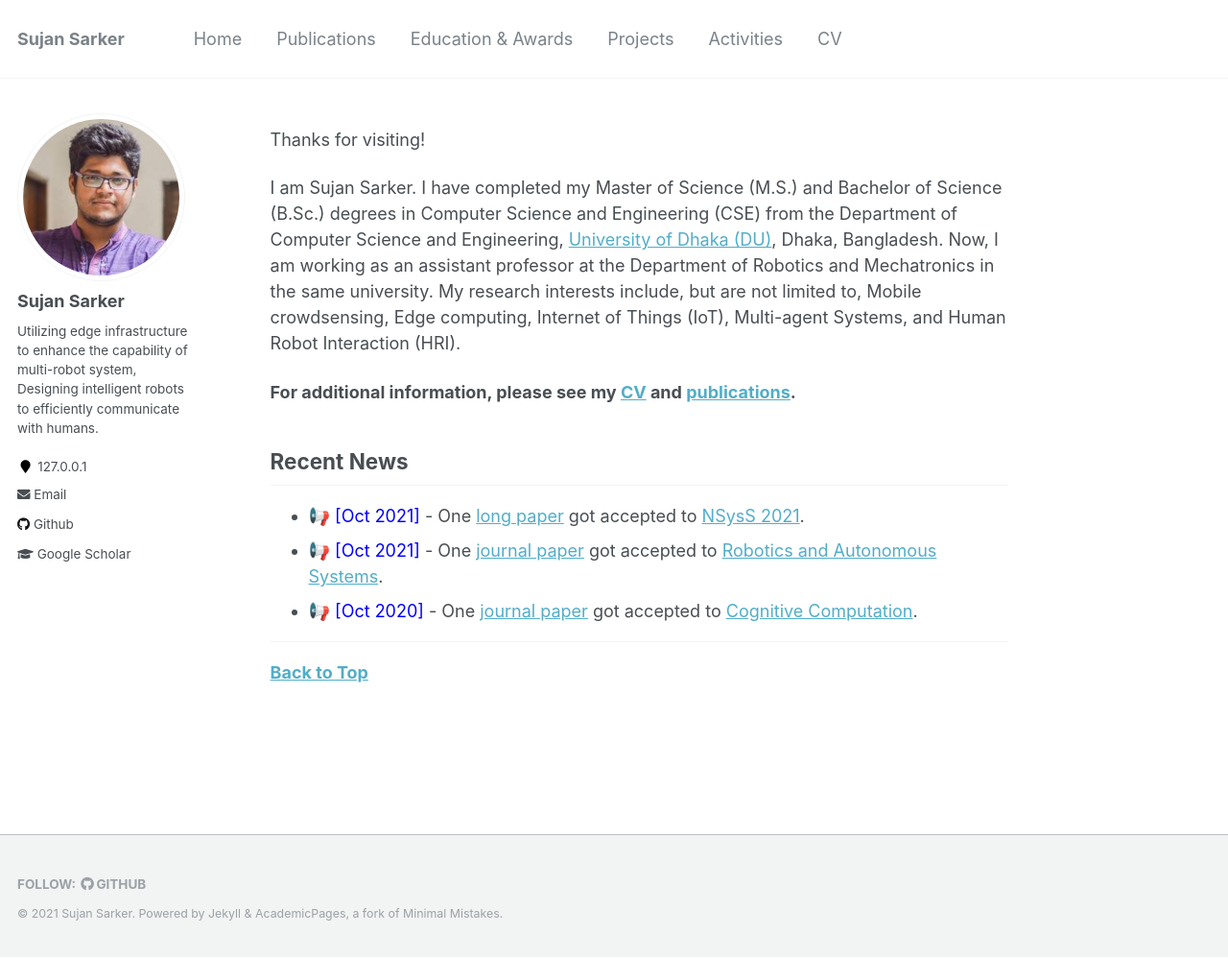
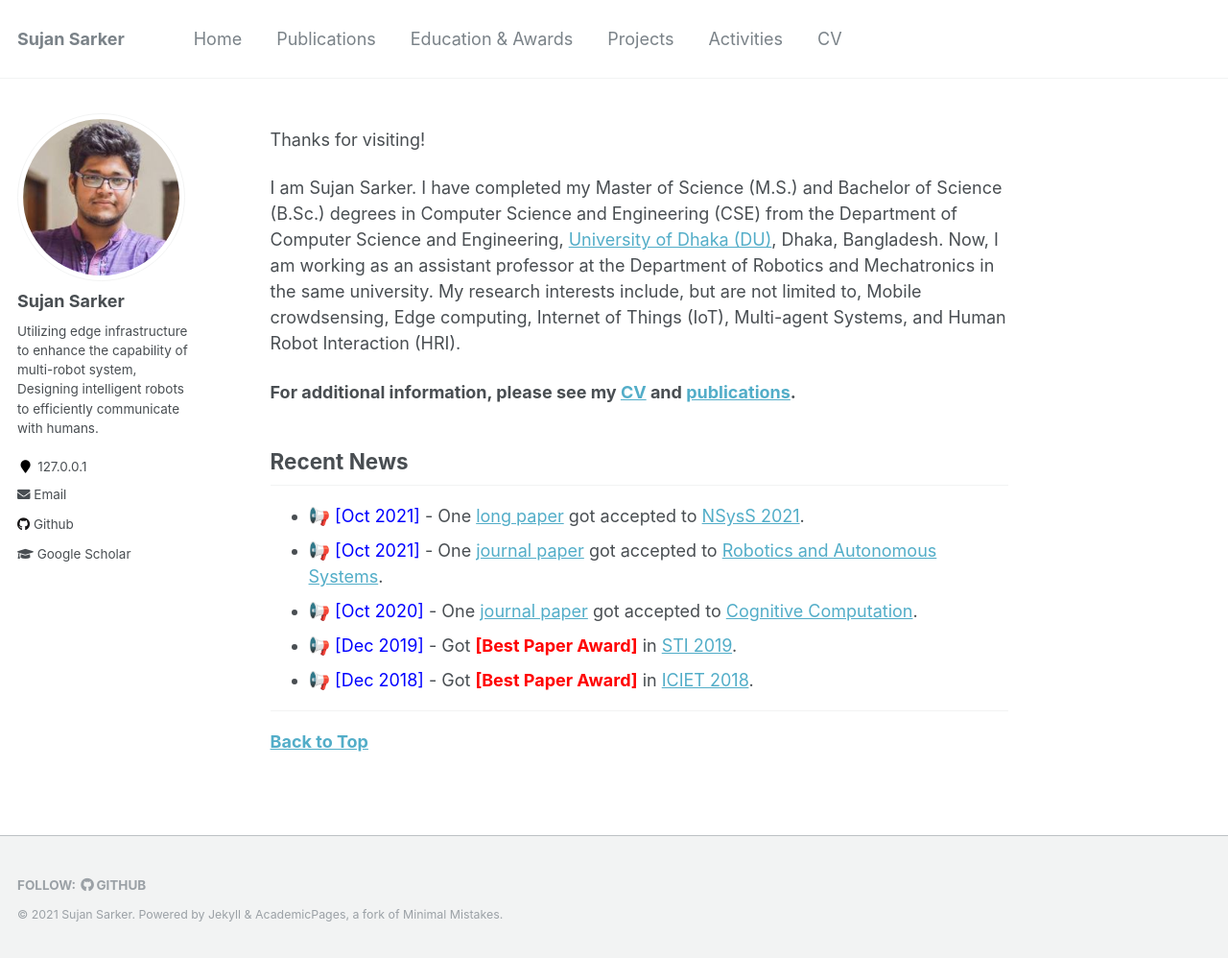
Before and after one commit to sujan-sarker/sujan-sarker.github.io, a Jekyll site: the page built from _pages/about.md, in a window 1280 px wide and 998 px high. Shown: the whole window at 96% size. Built offline with Jekyll 4.4.1, drawn with Linux system fonts in a browser that asks for light colours.

Commit message:
Update about.md

```diff
--- a/_pages/about.md
+++ b/_pages/about.md
@@ -25,8 +25,8 @@ I am Sujan Sarker. I have completed my Master of Science (M.S.) and Bachelor of
 * 📢 <span style="color:Blue"> [Oct 2021] </span> - One [long paper](https://cse.buet.ac.bd/nsyss2021/papers/) got accepted to  [NSysS 2021](https://cse.buet.ac.bd/nsyss2021/).
 * 📢 <span style="color:Blue"> [Oct 2021] </span> - One [journal paper](https://www.sciencedirect.com/science/article/pii/S0921889021001871) got accepted to  [Robotics and Autonomous Systems](https://www.sciencedirect.com/journal/robotics-and-autonomous-systems).
 * 📢 <span style="color:Blue"> [Oct 2020] </span> - One [journal paper](https://www.springer.com/journal/12559) got accepted to  [Cognitive Computation](https://link.springer.com/article/10.1007/s12559-020-09779-5).
-
-<!--* 📢 <span style="color:Blue"> [Jun 2018] </span> - Nominated for the [**Best Paper Award**](http://coling2018.org/coling-2018-best-papers/) 🏆 at COLING 2018. -->
+*  📢 <span style="color:Blue"> [Dec 2019] </span> - Got <span style="color:Red"> **[Best Paper Award]** </span> in [STI 2019](http://fse.green.edu.bd/sti-2019/).
+*  📢 <span style="color:Blue"> [Dec 2018] </span> - Got <span style="color:Red"> **[Best Paper Award]** </span> in [ICIET 2018](https://cse.du.ac.bd/iciet/).
 
 
 <!-- ## Recent Project Demonstrations
```
